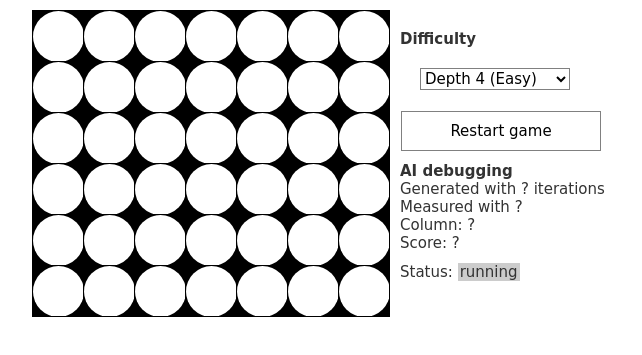
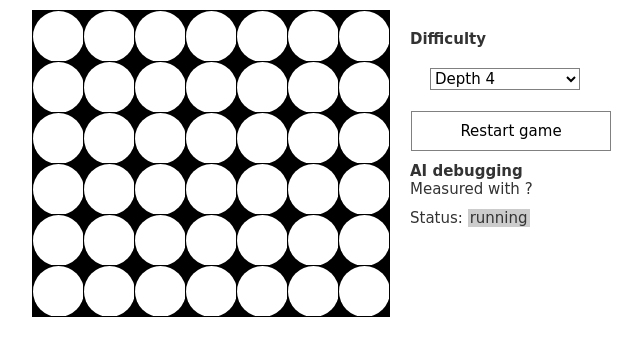
Before and after one commit to Kanokwan10785/connect_4_game, a plain HTML site: page index.html in a window 1280 px wide. Shown: the part 95-450 px from the top of the page, without its empty margins (353-995 px from the left). Drawn offline with Linux system fonts and the light colour scheme.

Commit message:
first commit

```diff
--- a/css/style.css
+++ b/css/style.css
@@ -164,7 +164,7 @@ h1 {
 }
 
 .box-right {
-    margin: 20px 10px 10px 0;
+    margin: 20px 10px 10px 10px;
     float: left;
 }
 
--- a/index.html
+++ b/index.html
@@ -1,17 +1,12 @@
 <!doctype html>
 <html>
     <head>
-        <meta charset="utf-8">
-        <meta http-equiv="X-UA-Compatible" content="IE=edge,chrome=1">
-        <meta name="description" content="Artificial Intelligence based on the minimax.">
-        <meta name="viewport" content="width=device-width, initial-scale=1">
         <title>Connect Four - Minimax Algorithm</title>
         <link rel="stylesheet" href="css/style.css">
     </head>
     <body>
         <div id="container">
             <h1 class="header-text">Connect 4 game </h1>
-
             <div class="box-left">
                     <table id="game_board" cellpadding="0"></table>
                 <div id="loading">AI is thinking...</div>
@@ -25,7 +20,7 @@
                             <option value="1">Depth 1</option>
                             <option value="2">Depth 2</option>
                             <option value="3">Depth 3</option>
-                            <option value="4" selected="selected">Depth 4 (Easy)</option>
+                            <option value="4" selected="selected">Depth 4</option>
                         </select>
                     </p>
                     <p><button class="save" onclick="Game.restartGame();" type="submit">Restart game</button></p>
@@ -33,10 +28,8 @@
 
                 <div id="debug">
                     <p><strong>AI debugging</strong></p>
-                    <p>Generated with <span id="ai-iterations">?</span> iterations</p>
+                    <!-- <p>Generated with <span id="ai-iterations">?</span> iterations</p> -->
                     <p>Measured with <span id="ai-time">?</span></p>
-                    <p><span id="ai-column">Column: ?</span></p>
-                    <p><span id="ai-score">Score: ?</span></p>
                     <br/>
                     <p>Status: <span id="status" class="status-running">running</span></p>
                 </div>
```
Also changed, not shown: js/connect-four.js (+3 -7 lines).
